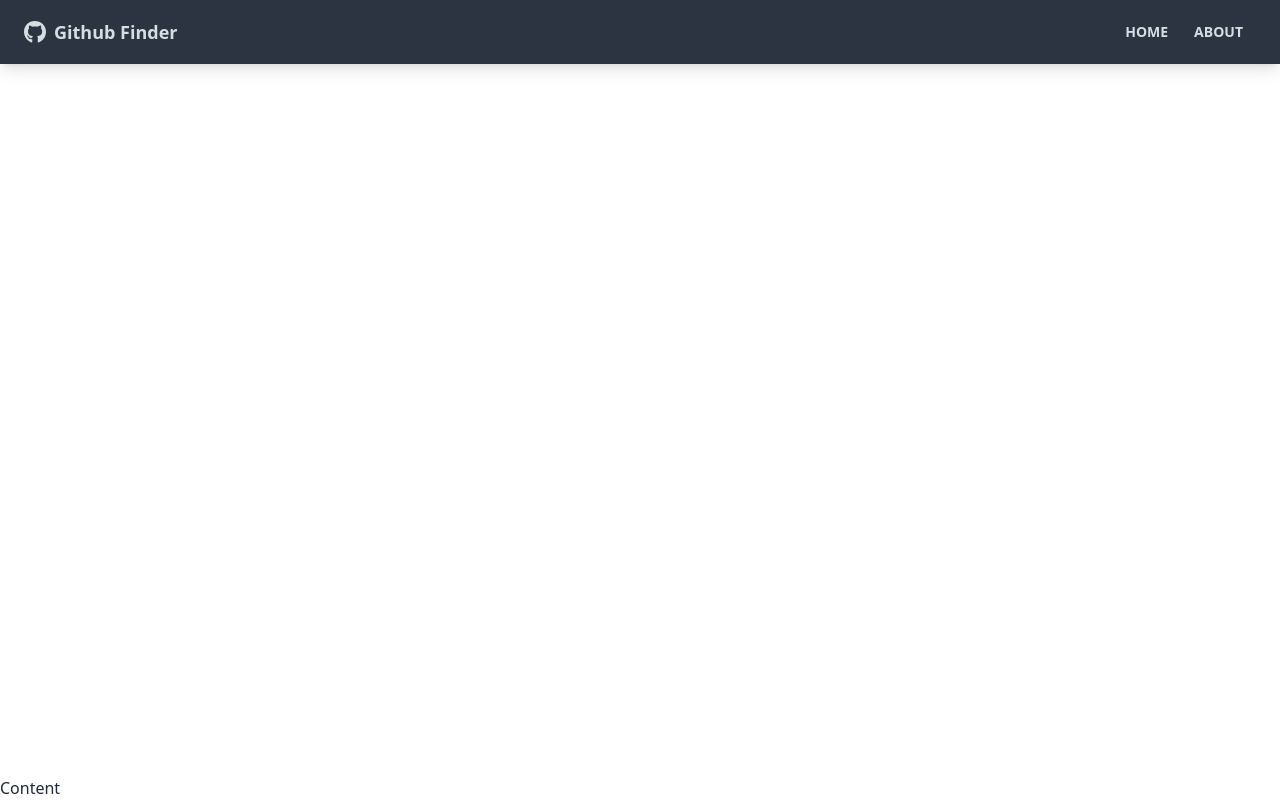
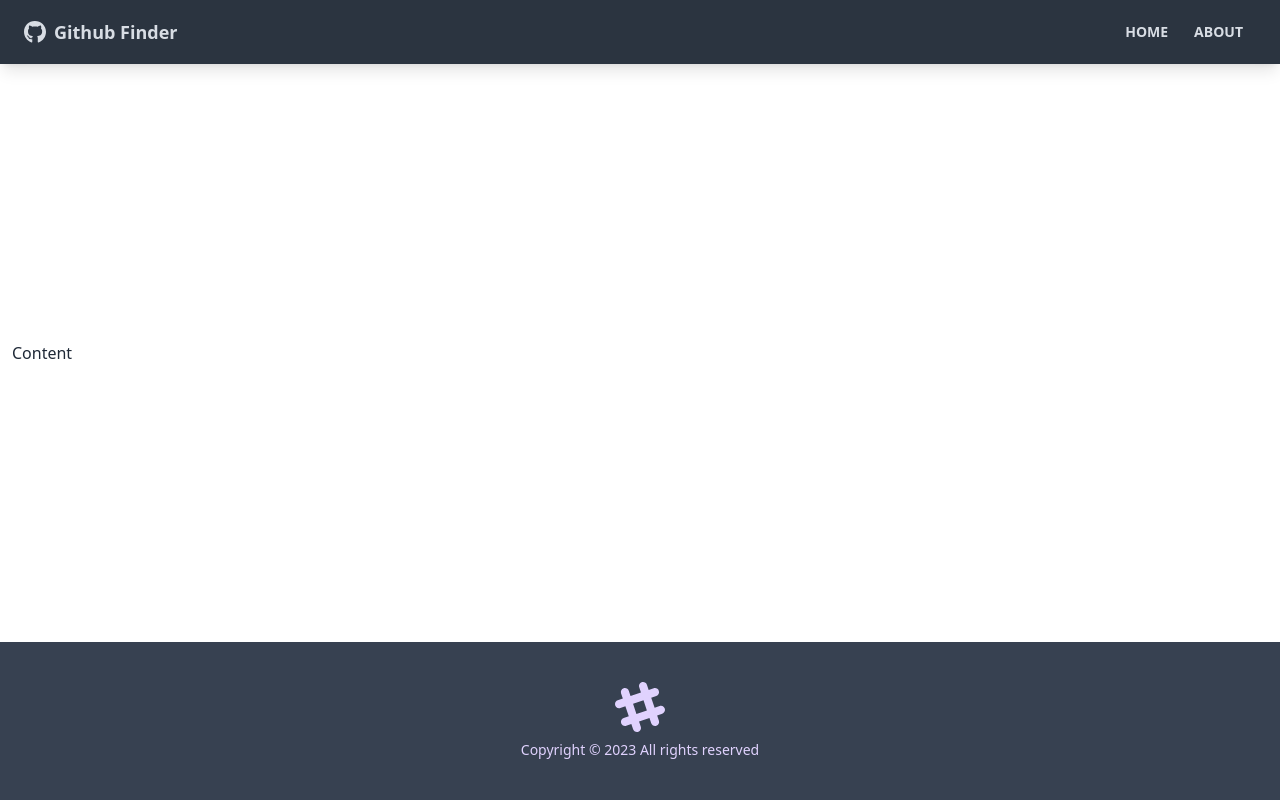
Before and after one commit to coderDx/react-front-to-back, a React (Create React App) app in the folder github-finder/: page / in a window 1280 px wide. Built offline with nearby package versions, Linux system fonts and the light colour scheme.

Commit message:
Video 47

```diff
--- a/github-finder/src/App.js
+++ b/github-finder/src/App.js
@@ -1,5 +1,6 @@
 import { BrowserRouter as Router, Route } from 'react-router-dom'
 import Navbar from './components/layout/Navbar'
+import Footer from './components/layout/Footer'
 
 
 function App() {
@@ -7,7 +8,8 @@
     <Router>
       <div className='flex flex-col justify-between h-screen'>
         <Navbar />
-        <main>Content</main>
+        <main className="container mx-auto px-3 pb-12">Content</main>
+        <Footer />
       </div>
 
     </Router>
--- /dev/null
+++ b/github-finder/src/components/layout/Footer.jsx
@@ -0,0 +1,24 @@
+function Footer() {
+  const footerYear = new Date().getFullYear()
+
+  return (
+    <footer className="footer p-10 bg-gray-700 text-primary-content footer-center">
+      <div>
+        <svg
+            width='50'
+            height='50'
+            viewBox='0 0 24 24'
+            xmlns='http://www.w3.org/2000/svg'
+            fillRule='evenodd'
+            clipRule='evenodd'
+            className='inline-block fill-current'
+          >
+            <path d='M22.672 15.226l-2.432.811.841 2.515c.33 1.019-.209 2.127-1.23 2.456-1.15.325-2.148-.321-2.463-1.226l-.84-2.518-5.013 1.677.84 2.517c.391 1.203-.434 2.542-1.831 2.542-.88 0-1.601-.564-1.86-1.314l-.842-2.516-2.431.809c-1.135.328-2.145-.317-2.463-1.229-.329-1.018.211-2.127 1.231-2.456l2.432-.809-1.621-4.823-2.432.808c-1.355.384-2.558-.59-2.558-1.839 0-.817.509-1.582 1.327-1.846l2.433-.809-.842-2.515c-.33-1.02.211-2.129 1.232-2.458 1.02-.329 2.13.209 2.461 1.229l.842 2.515 5.011-1.677-.839-2.517c-.403-1.238.484-2.553 1.843-2.553.819 0 1.585.509 1.85 1.326l.841 2.517 2.431-.81c1.02-.33 2.131.211 2.461 1.229.332 1.018-.21 2.126-1.23 2.456l-2.433.809 1.622 4.823 2.433-.809c1.242-.401 2.557.484 2.557 1.838 0 .819-.51 1.583-1.328 1.847m-8.992-6.428l-5.01 1.675 1.619 4.828 5.011-1.674-1.62-4.829z'></path>
+          </svg>
+          <p>Copyright &copy; {footerYear} All rights reserved</p>
+      </div>
+    </footer>
+  )
+}
+
+export default Footer
```
